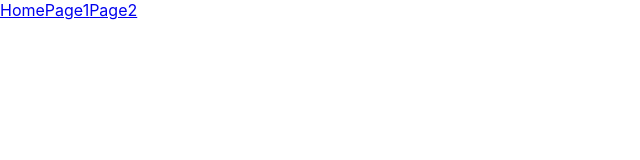
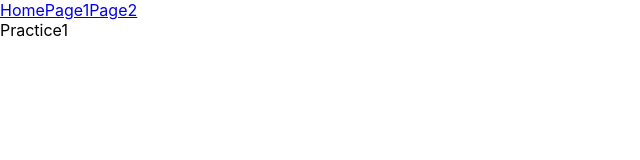
Before and after one commit to KiimDoHyun/typescript-react-practice-1, a React (Create React App) app: page /Practice1 in a window 1280 px wide. Before the commit this address had no page. Shown: the top 160 px of the page, without its empty margins (0-640 px from the left). Built offline with nearby package versions, Linux system fonts and the light colour scheme.

Commit message:
practice1 분기

```diff
--- /dev/null
+++ b/src/Page/Practice1.tsx
@@ -0,0 +1,7 @@
+import React from "react";
+
+const Practice1 = () => {
+    return <>Practice1</>;
+};
+
+export default Practice1;
--- a/src/Router/Router.tsx
+++ b/src/Router/Router.tsx
@@ -3,6 +3,7 @@ import Home from "../Page/Home";
 import Page1 from "../Page/Page1";
 import Page2 from "../Page/Page2";
 import Page2Detail from "../Page/Page2Detail";
+import Practice1 from "../Page/Practice1";
 
 const Router = () => {
     return (
@@ -12,6 +13,7 @@ const Router = () => {
                 <Route element={<Page1 />} path="/page1" />
                 <Route element={<Page2 />} path="/page2" />
                 <Route element={<Page2Detail />} path="/page2detail" />
+                <Route element={<Practice1 />} path="/Practice1" />
             </Routes>
         </>
     );
```
Also changed, not shown: 1 other file (tests, documents, lock files or other folders).
